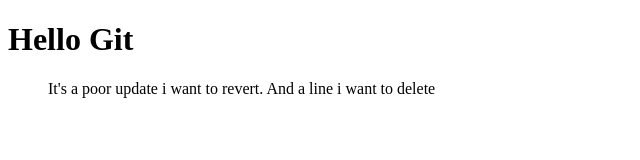
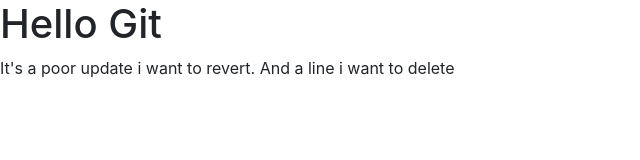
Before and after one commit to dacodemaniak/simple-html-project, a plain HTML site: page index.html in a window 1280 px wide. Shown: the whole page, without its empty margins (0-640 px from the left). Drawn offline with nearby package versions, Linux system fonts and the light colour scheme.

Commit message:
Added bootrap

```diff
--- a/index.html
+++ b/index.html
@@ -3,6 +3,7 @@
     <head>
         <meta charset="utf-8">
         <title>Hello Git</title>
+        <link href="./node_modules/bootstrap/dist/bootstrap.min.css" rel="stylesheet">
     </head>
 
     <body>
```
Also changed, not shown: 1 other file.
